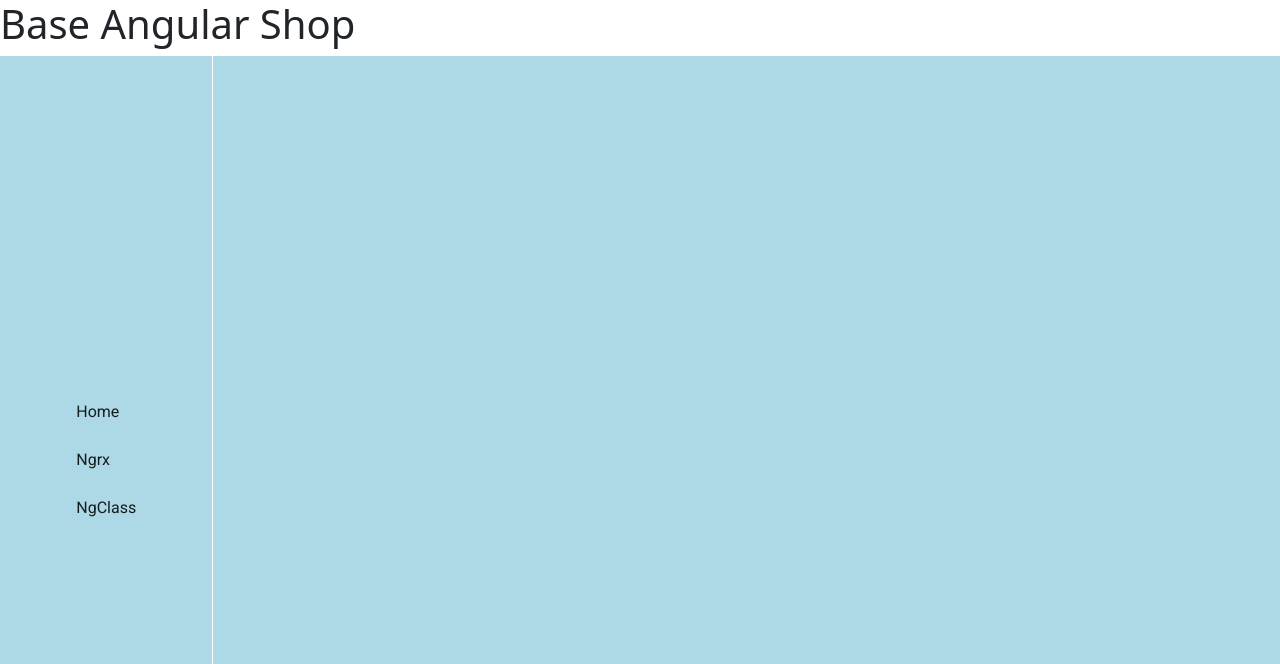
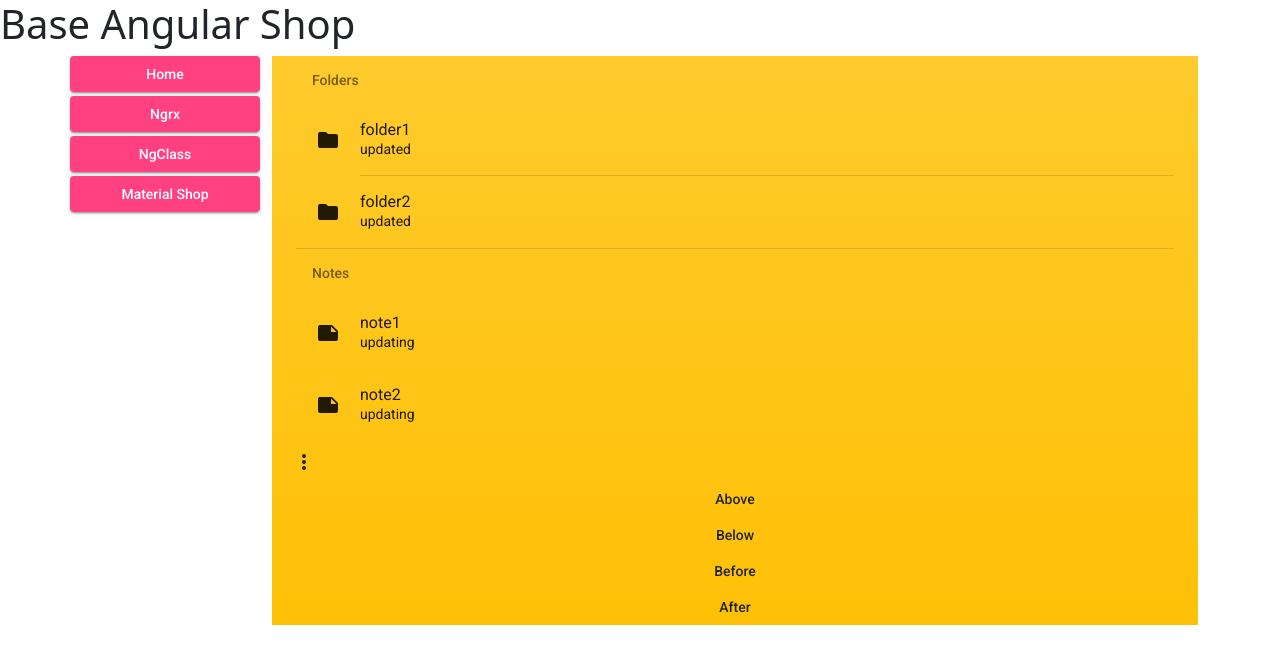
Before and after one commit to coinci/BaseAngularShop, an Angular app: page /material in a window 1280 px wide. Before the commit this address led to /. Shown: the top 664 px of the page. Built offline with nearby package versions, Linux system fonts and the light colour scheme.

Commit message:
refactor nav

```diff
--- a/src/Models/BaseObjectIdentify.ts
+++ b/src/Models/BaseObjectIdentify.ts
@@ -7,4 +7,5 @@ class baseObjectIdentity {
     oldStep1?: string;
     m?:string;
     Option1?:string;
+    optinos2?: string;
 }
--- a/src/app/app-routing.module.ts
+++ b/src/app/app-routing.module.ts
@@ -1,13 +1,15 @@
 import { NgModule } from '@angular/core';
 import { RouterModule, Routes } from '@angular/router';
 import { HomePageComponent } from './home-page/home-page.component';
+import { MaterialShopComponent } from './material-shop/material-shop.component';
 import { NgClassShopComponent } from './ng-class-shop/ng-class-shop.component';
 import { NgrxShopComponent } from './ngrx-shop/ngrx-shop.component';
 
 const routes: Routes = [
   { path: 'home', component: HomePageComponent},
   { path: 'ngrx', component: NgrxShopComponent},
-  { path: 'ngclassShop', component: NgClassShopComponent}
+  { path: 'ngclassShop', component: NgClassShopComponent},
+  { path: 'material', component: MaterialShopComponent}
 ];
 
 @NgModule({
--- a/src/app/app.component.html
+++ b/src/app/app.component.html
@@ -1,14 +1,24 @@
 <h1>Base Angular Shop</h1>
 
-<mat-grid-list cols="12"  rowHeight="800px" >
-  <mat-grid-tile colspan="2">
-    <mat-nav-list>
-      <a mat-list-item routerLink="/home">Home</a>
+<div class="container" >
+  <div class="row">
+    <div class="col-2">
+      <!-- <a mat-list-item routerLink="/home">Home</a>
       <a mat-list-item routerLink="/ngrx">Ngrx</a>
       <a mat-list-item routerLink="/ngclassShop"> NgClass</a>
-    </mat-nav-list>
-  </mat-grid-tile>
-  <mat-grid-tile colspan="10">
+      <a mat-list-item routerLink="/material"> Material SHop</a> -->
+<div class="row">
+      <button mat-raised-button color="accent" class="mb-1" routerLink="/home">Home</button>
+      <button mat-raised-button color="accent" class="mb-1" routerLink="/ngrx">Ngrx</button>
+      <button mat-raised-button color="accent" class="mb-1" routerLink="/ngclassShop">NgClass</button>
+      <button mat-raised-button color="accent" class="mb-1" routerLink="/material">Material Shop</button>
+    </div>
+
+
+    </div>
+
+  <div class="col-10">
     <router-outlet></router-outlet>
-  </mat-grid-tile>
-</mat-grid-list>
+  </div>
+
+</div>
--- a/src/app/app.component.scss
+++ b/src/app/app.component.scss
@@ -1,3 +1,3 @@
 mat-grid-tile {
-    background: lightblue;
+    background: #889944;
   }
--- /dev/null
+++ b/src/app/material-shop/material-shop.component.html
@@ -0,0 +1,69 @@
+<div class="container bg-warning bg-gradient">
+<div class="row">
+<mat-list>
+    <h3 mat-subheader>Folders</h3>
+    <mat-list-item *ngFor="let folder of folders; last as last">
+       <mat-icon mat-list-icon>folder</mat-icon>
+       <h4 mat-line>{{folder.name}}</h4>
+       <p mat-line class="demo-2"> {{folder.updated}} </p>
+       <mat-divider [inset]="true" *ngIf="!last"></mat-divider>
+    </mat-list-item>
+    <mat-divider></mat-divider>
+    <h3 mat-subheader>Notes</h3>
+    <mat-list-item *ngFor="let note of notes">
+       <mat-icon mat-list-icon>note</mat-icon>
+       <h4 mat-line>{{note.name}}</h4>
+       <p mat-line class="demo-2"> {{note.updated}} </p>
+    </mat-list-item>
+ </mat-list>
+ </div>
+
+ <div class="row">
+    <button mat-icon-button [matMenuTriggerFor]="menu" aria-label="Example icon-button with a menu">
+        <mat-icon>more_vert</mat-icon>
+      </button>
+      <mat-menu #menu="matMenu">
+        <button mat-menu-item>
+          <mat-icon>dialpad</mat-icon>
+          <span>Redial</span>
+        </button>
+        <button mat-menu-item disabled>
+          <mat-icon>voicemail</mat-icon>
+          <span>Check voice mail</span>
+        </button>
+        <button mat-menu-item>
+          <mat-icon>notifications_off</mat-icon>
+          <span>Disable alerts</span>
+        </button>
+      </mat-menu>
+ </div>
+
+ <div class="row">
+    <button mat-button [matMenuTriggerFor]="aboveMenu">Above</button>
+    <mat-menu #aboveMenu="matMenu" yPosition="above">
+      <button mat-menu-item>Item 1</button>
+      <button mat-menu-item>Item 2</button>
+    </mat-menu>
+
+    <button mat-button [matMenuTriggerFor]="belowMenu">Below</button>
+    <mat-menu #belowMenu="matMenu" yPosition="below">
+      <button mat-menu-item>Item 1</button>
+      <button mat-menu-item>Item 2</button>
+    </mat-menu>
+
+    <button mat-button [matMenuTriggerFor]="beforeMenu">Before</button>
+    <mat-menu #beforeMenu="matMenu" xPosition="before">
+      <button mat-menu-item>Item 1</button>
+      <button mat-menu-item>Item 2</button>
+    </mat-menu>
+
+
+    <button mat-button [matMenuTriggerFor]="afterMenu">After</button>
+    <mat-menu #afterMenu="matMenu" xPosition="after">
+      <button mat-menu-item>Item 1</button>
+      <button mat-menu-item>Item 2</button>
+    </mat-menu>
+ </div>
+
+
+</div>
--- /dev/null
+++ b/src/app/material-shop/material-shop.component.ts
@@ -0,0 +1,48 @@
+import { Component, OnInit } from '@angular/core';
+import { folder } from './material.model';
+
+@Component({
+  selector: 'app-material-shop',
+  templateUrl: './material-shop.component.html',
+  styleUrls: ['./material-shop.component.scss']
+})
+export class MaterialShopComponent implements OnInit {
+  folders: folder[] = [];
+  notes: folder[] = [];
+
+  constructor() { }
+
+  ngOnInit(): void {
+    this.initModels();
+  }
+
+  initModels()
+  {
+    let tFolder: folder = {
+      name: 'folder1',
+      updated: 'updated'
+    }
+    this.folders.push(tFolder);
+
+    tFolder = {
+      name: 'folder2',
+      updated: 'updated'
+    }
+    this.folders.push(tFolder);
+
+    tFolder = {
+      name: 'note1',
+      updated: 'updating'
+    }
+    this.notes.push(tFolder);
+
+    tFolder = {
+      name: 'note2',
+      updated: 'updating'
+    }
+    this.notes.push(tFolder);
+
+
+  }
+
+}
--- /dev/null
+++ b/src/app/material-shop/material.model.ts
@@ -0,0 +1,5 @@
+export interface folder
+{
+    name:string,
+    updated: string
+}
```
Also changed, not shown: src/app/app.module.ts (+8 -2 lines), src/app/material-shop/material-shop.component.scss (added), 1 other file (tests, documents, lock files or other folders).
